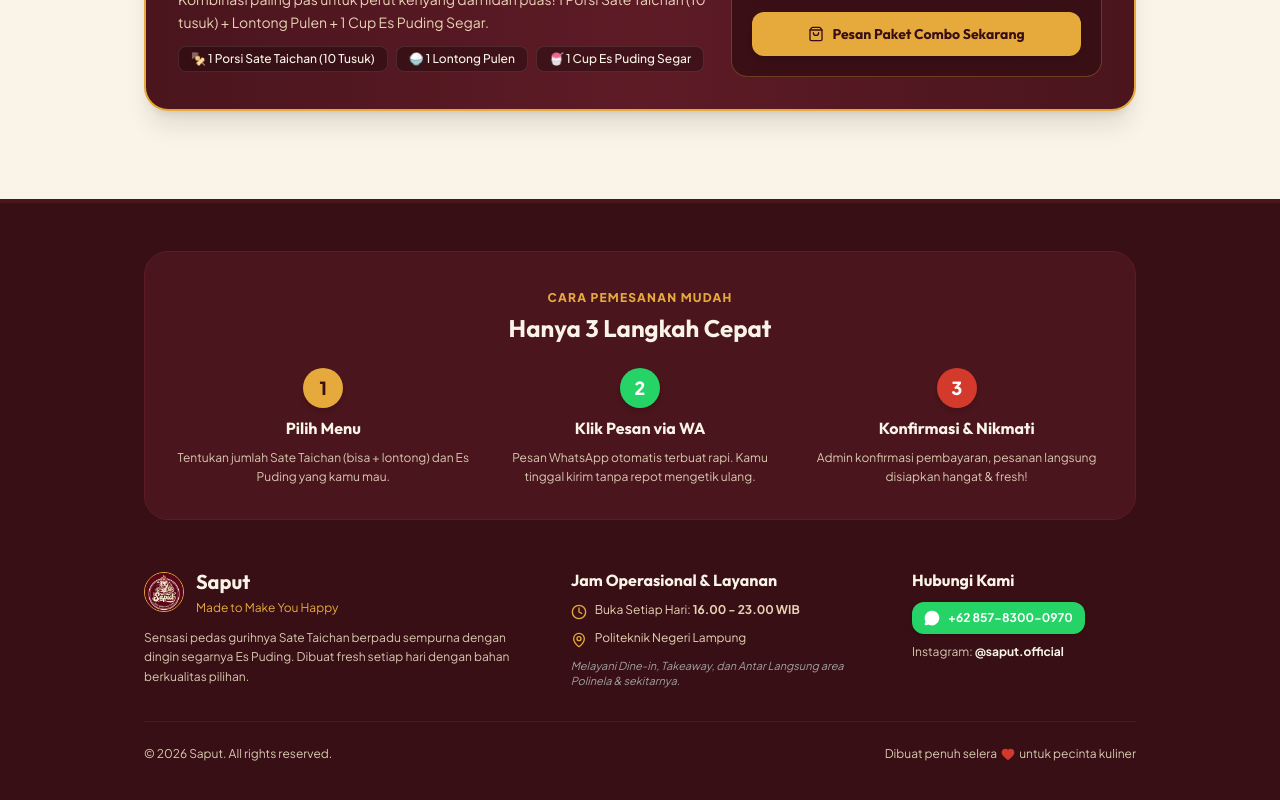
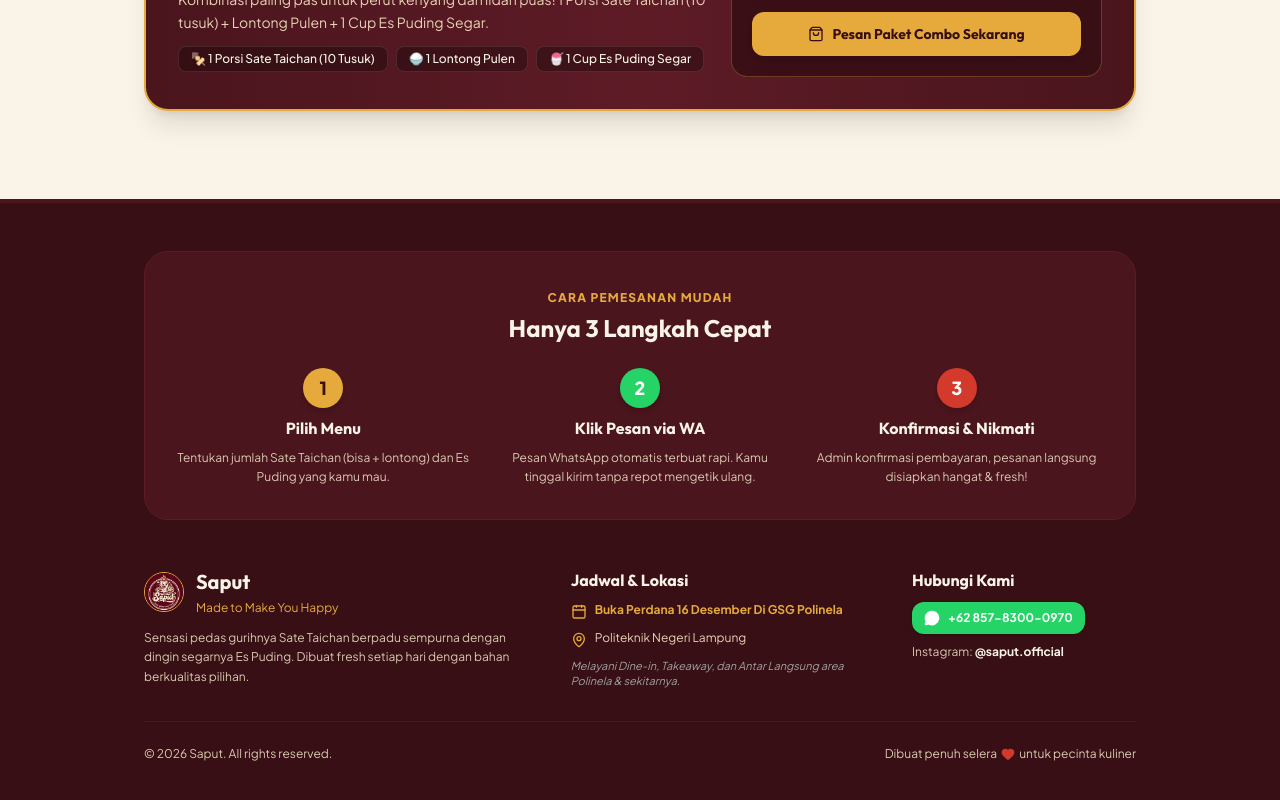
Before and after one commit to nuby911/Saput, a React (Vite) app: page / in a window 1280 px wide. Shown: the part 1713-2513 px from the top of the page. Built offline with nearby package versions, Linux system fonts and the light colour scheme; no server answers.

Commit message:
chore: update footer schedule to Buka Perdana 16 Desember Di GSG Polinela

```diff
--- a/src/components/Footer.jsx
+++ b/src/components/Footer.jsx
@@ -1,6 +1,6 @@
 import React from 'react';
-import { Clock, MapPin, MessageCircle, Heart, Phone, Sparkles } from 'lucide-react';
-import { storeConfig } from '../data/menuData';
+import { Calendar, MapPin, MessageCircle, Heart, Sparkles } from 'lucide-react';
+import { storeConfig } from '../data/menuData.js';
 
 export default function Footer() {
   const whatsappUrl = `https://wa.me/${storeConfig.whatsappNumber}?text=${encodeURIComponent(
@@ -78,14 +78,14 @@ export default function Footer() {
             </p>
           </div>
 
-          {/* Jam & Layanan */}
+          {/* Jadwal & Layanan */}
           <div className="md:col-span-4 space-y-2.5">
             <h4 className="font-heading font-bold text-base text-[#FAF4E8]">
-              Jam Operasional & Layanan
+              Jadwal & Lokasi
             </h4>
             <div className="flex items-start gap-2 text-xs">
-              <Clock className="w-4 h-4 text-[#E5A93C] shrink-0 mt-0.5" />
-              <span>Buka Setiap Hari: <b>{storeConfig.openingHours}</b></span>
+              <Calendar className="w-4 h-4 text-[#E5A93C] shrink-0 mt-0.5" />
+              <span className="font-bold text-[#E5A93C]">Buka Perdana 16 Desember Di GSG Polinela</span>
             </div>
             <div className="flex items-start gap-2 text-xs">
               <MapPin className="w-4 h-4 text-[#E5A93C] shrink-0 mt-0.5" />
--- a/src/data/menuData.js
+++ b/src/data/menuData.js
@@ -4,7 +4,7 @@ export const storeConfig = {
   description: "Sensasi pedas gurihnya Sate Taichan berpadu sempurna dengan dingin segarnya Es Puding. Dibuat fresh setiap hari dengan bahan berkualitas pilihan.",
   whatsappNumber: "6285783000970",
   whatsappDisplay: "+62 857-8300-0970",
-  openingHours: "16.00 - 23.00 WIB",
+  openingHours: "Buka Perdana 16 Desember Di GSG Polinela",
   location: "Politeknik Negeri Lampung",
   instagram: "@saput.official",
   deliveryNote: "Melayani Dine-in, Takeaway, dan Antar Langsung area Polinela & sekitarnya.",
```
